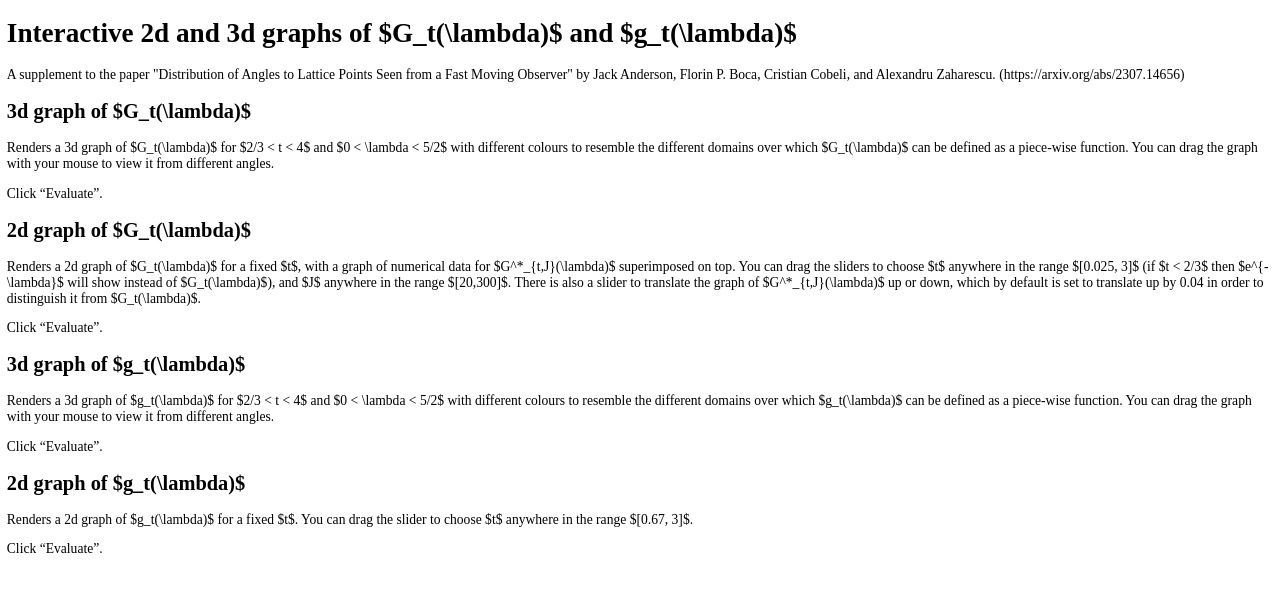
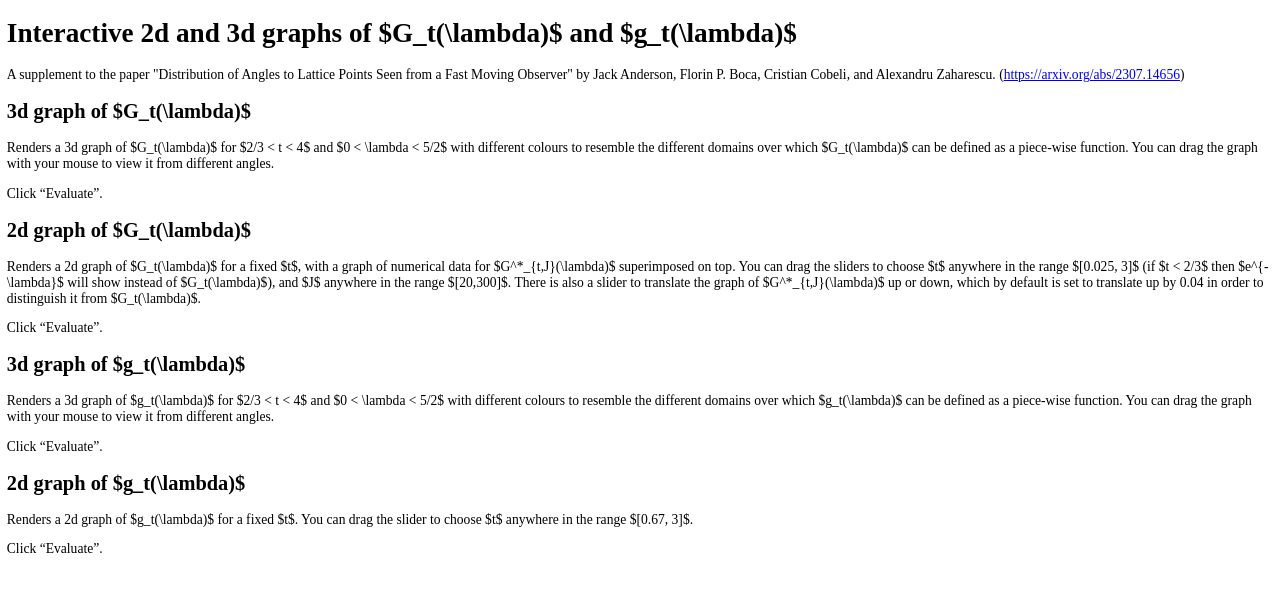
Before and after one commit to anderson-jack/lattice-points-gtlambda-graphs, a plain HTML site: page index.html in a window 1280 px wide. Drawn offline with Linux system fonts and the light colour scheme; a script that the page names is missing.

Commit message:
Added hyperlink

```diff
--- a/index.html
+++ b/index.html
@@ -24,7 +24,8 @@
   <h1>Interactive 2d and 3d graphs of $G_t(\lambda)$ and $g_t(\lambda)$</h1>
 
   A supplement to the paper "Distribution of Angles to Lattice Points Seen from a Fast Moving Observer" by Jack Anderson,
-  Florin P. Boca, Cristian Cobeli, and Alexandru Zaharescu. (https://arxiv.org/abs/2307.14656)
+  Florin P. Boca, Cristian Cobeli, and Alexandru Zaharescu.
+  (<a href="https://arxiv.org/abs/2307.14656">https://arxiv.org/abs/2307.14656</a>)
 
 <h2>3d graph of $G_t(\lambda)$</h2>
 <p>Renders a 3d graph of $G_t(\lambda)$ for $2/3 < t < 4$ and $0 < \lambda < 5/2$ with different colours to resemble the different
```
